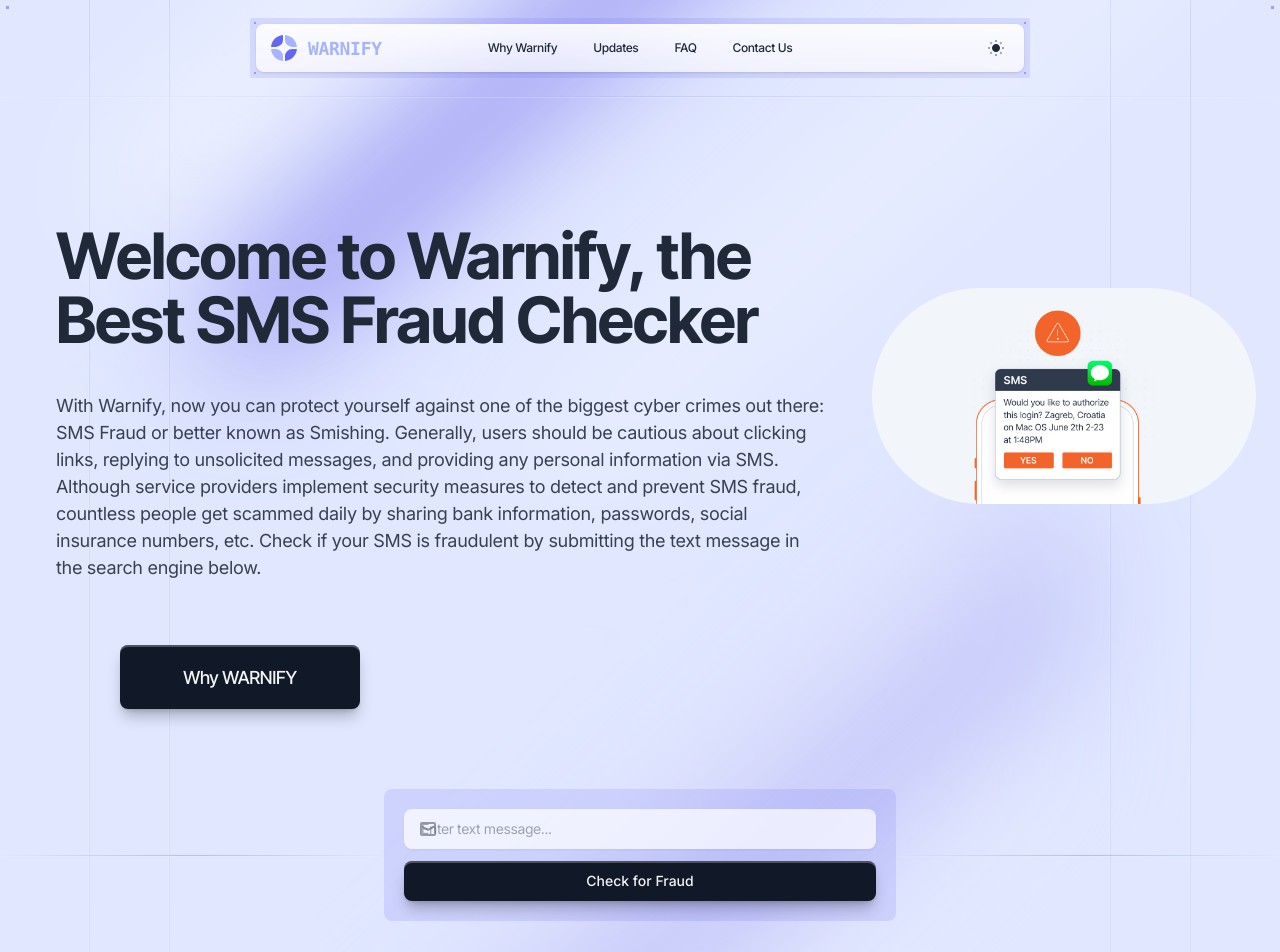
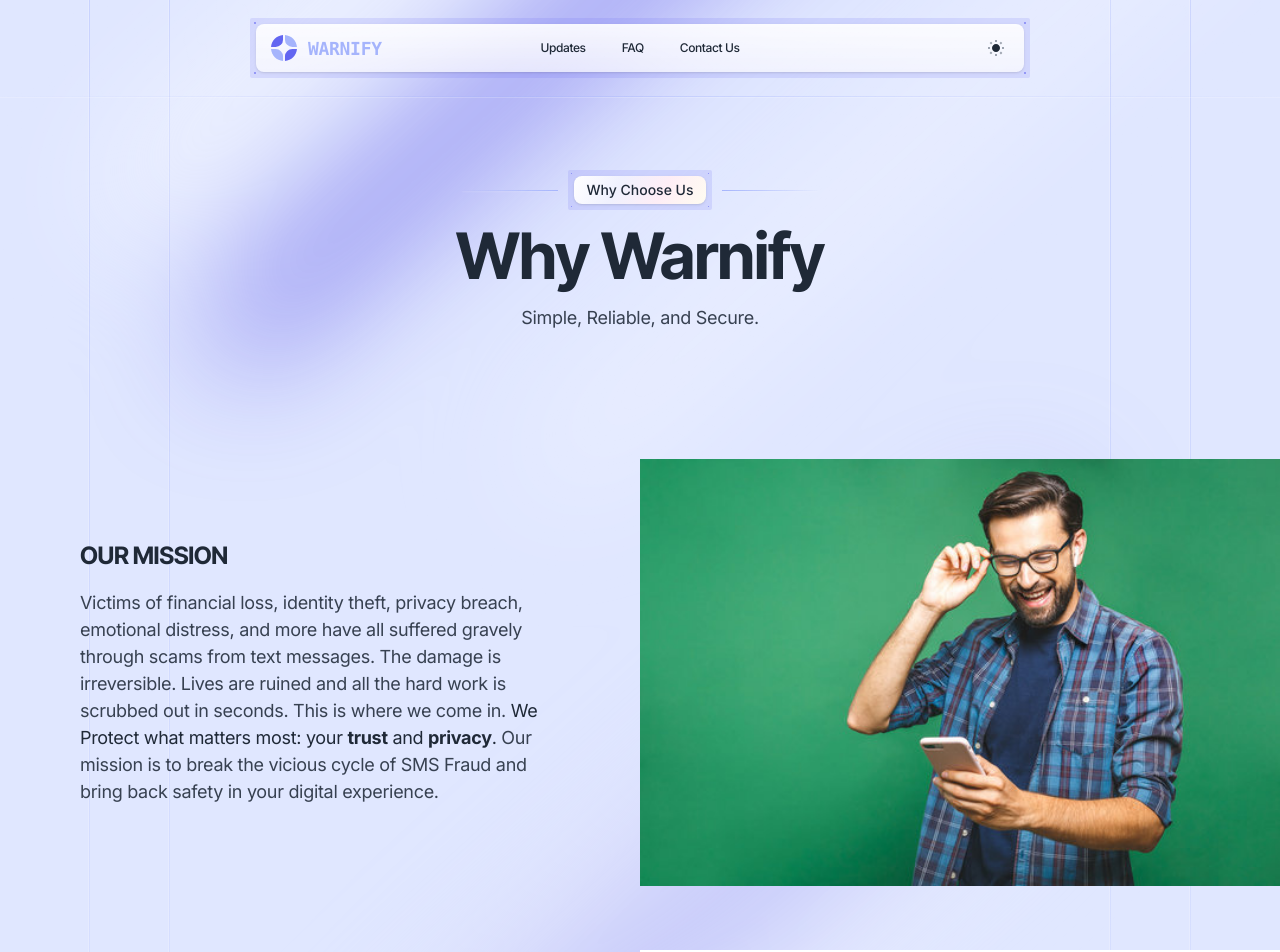
Before and after one commit to Warnify/App, a Next.js app: page / in a window 1280 px wide. Shown: the top 952 px of the page. Built offline with nearby package versions, Linux system fonts and the light colour scheme.

Commit message:
why_warnify removed

```diff
--- a/app/(default)/page.tsx
+++ b/app/(default)/page.tsx
@@ -31,11 +31,11 @@
                 fraudulent by submitting the text message in the search engine
                 below.
               </p>
-              <a href="/why_warnify">
+              {/* <a href="/why_warnify">
                 <button className="btn w-40 sm:w-60 h-16 mt-4 mr-12 sm:ml-16 text-md sm:text-lg font-bold font-inter-tight text-gray-100 bg-gray-900 hover:bg-gray-800 dark:text-gray-300 dark:bg-indigo-600 dark:hover:bg-indigo-700 border-spacing-2 border-white">
                   Why WARNIFY
                 </button>
-              </a>
+              </a> */}
             </div>
             <div className="hidden md:block">
               <Image
--- a/components/subscribe-form.tsx
+++ b/components/subscribe-form.tsx
@@ -40,7 +40,13 @@
         {/*the whole email area*/}
         <div className="w-96 sm:w-full max-w-lg shrink-0">
           <div
-            className={`px-5 py-5 ${!responseMessage ? 'bg-indigo-500/15' : responseMessage === "1" ? 'bg-red-500/15 dark:bg-red-700/85 dark:hover:bg-red-700/95' : 'bg-green-500/15 dark:bg-green-600/85 dark:hover:bg-green-600/95'} dark:bg-transparent dark:bg-gradient-to-b dark:from-gray-700/80 dark:to-gray-700/70 rounded-lg -z-10 before:absolute before:inset-y-0 before:left-0 before:w-[15px] before:bg-[length:15px_15px] before:[background-position:top_center,bottom_center] before:bg-no-repeat before:[background-image:radial-gradient(circle_at_center,theme(colors.indigo.500/.56)_1.5px,transparent_1.5px),radial-gradient(circle_at_center,theme(colors.indigo.500/.56)_1.5px,transparent_1.5px)] dark:before:[background-image:radial-gradient(circle_at_center,theme(colors.gray.600)_1.5px,transparent_1.5px),radial-gradient(circle_at_center,theme(colors.gray.600)_1.5px,transparent_1.5px)] after:absolute after:inset-y-0 after:right-0 after:w-[15px] after:bg-[length:15px_15px] after:[background-position:top_center,bottom_center] after:bg-no-repeat after:[background-image:radial-gradient(circle_at_center,theme(colors.indigo.500/.56)_1.5px,transparent_1.5px),radial-gradient(circle_at_center,theme(colors.indigo.500/.56)_1.5px,transparent_1.5px)] dark:after:[background-image:radial-gradient(circle_at_center,theme(colors.gray.600)_1.5px,transparent_1.5px),radial-gradient(circle_at_center,theme(colors.gray.600)_1.5px,transparent_1.5px)]`}
+            className={`px-5 py-5 ${
+              !responseMessage
+                ? "bg-indigo-500/15 dark:from-gray-700/80 dark:to-gray-700/70"
+                : responseMessage === "1"
+                ? "bg-red-500/15 dark:bg-red-700/85"
+                : "bg-green-500/15 dark:bg-green-600/85"
+            } rounded-lg -z-10 before:absolute before:inset-y-0 before:left-0 before:w-[15px] before:bg-[length:15px_15px] before:[background-position:top_center,bottom_center] before:bg-no-repeat before:[background-image:radial-gradient(circle_at_center,theme(colors.indigo.500/.56)_1.5px,transparent_1.5px),radial-gradient(circle_at_center,theme(colors.indigo.500/.56)_1.5px,transparent_1.5px)] dark:before:[background-image:radial-gradient(circle_at_center,theme(colors.gray.600)_1.5px,transparent_1.5px),radial-gradient(circle_at_center,theme(colors.gray.600)_1.5px,transparent_1.5px)] after:absolute after:inset-y-0 after:right-0 after:w-[15px] after:bg-[length:15px_15px] after:[background-position:top_center,bottom_center] after:bg-no-repeat after:[background-image:radial-gradient(circle_at_center,theme(colors.indigo.500/.56)_1.5px,transparent_1.5px),radial-gradient(circle_at_center,theme(colors.indigo.500/.56)_1.5px,transparent_1.5px)] dark:after:[background-image:radial-gradient(circle_at_center,theme(colors.gray.600)_1.5px,transparent_1.5px),radial-gradient(circle_at_center,theme(colors.gray.600)_1.5px,transparent_1.5px)]`}
             aria-hidden="true"
           >
             {responseMessage ? (
--- a/components/ui/header.tsx
+++ b/components/ui/header.tsx
@@ -33,14 +33,14 @@
             {/* Navigation links */}
             <nav className="flex">
               <ul className="flex items-center text-xs font-light sm:gap-x-3 sm:font-medium">
-                <li>
+                {/* <li>
                   <Link
                     className="text-gray-800 dark:text-gray-200 rounded-lg hover:bg-indigo-100 dark:hover:bg-gray-800/30 py-1.5 px-2 md:px-3"
                     href="/why_warnify"
                   >
                     Why Warnify
                   </Link>
-                </li>
+                </li> */}
                 <li>
                   <Link
                     className="text-gray-800 dark:text-gray-200 rounded-lg hover:bg-indigo-100 dark:hover:bg-gray-800/30 py-1.5 px-2 md:px-3"
```
Also changed, not shown: app/(default)/(why_warnify)/page.tsx (renamed from app/(default)/why_warnify/page.tsx).
